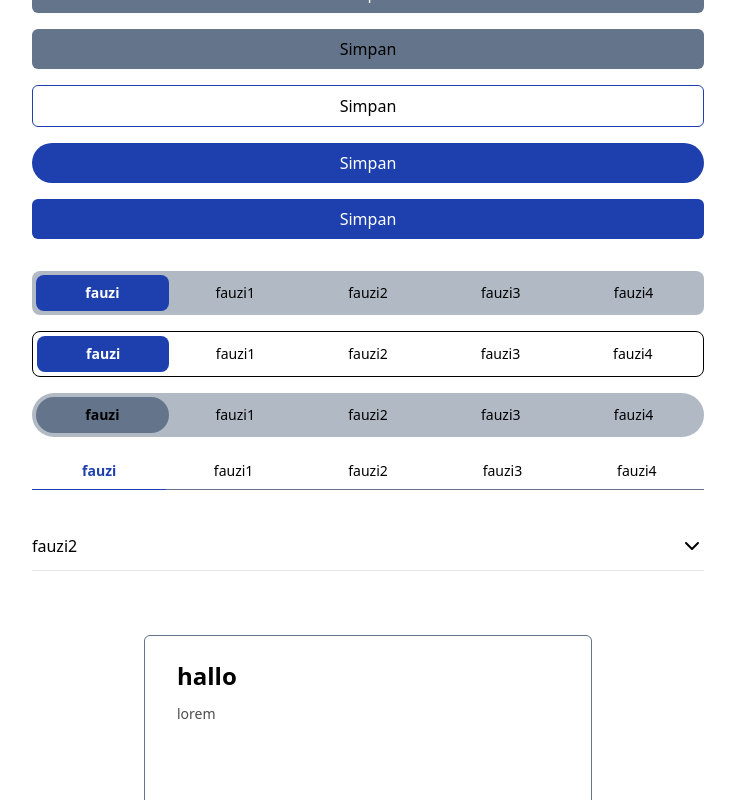
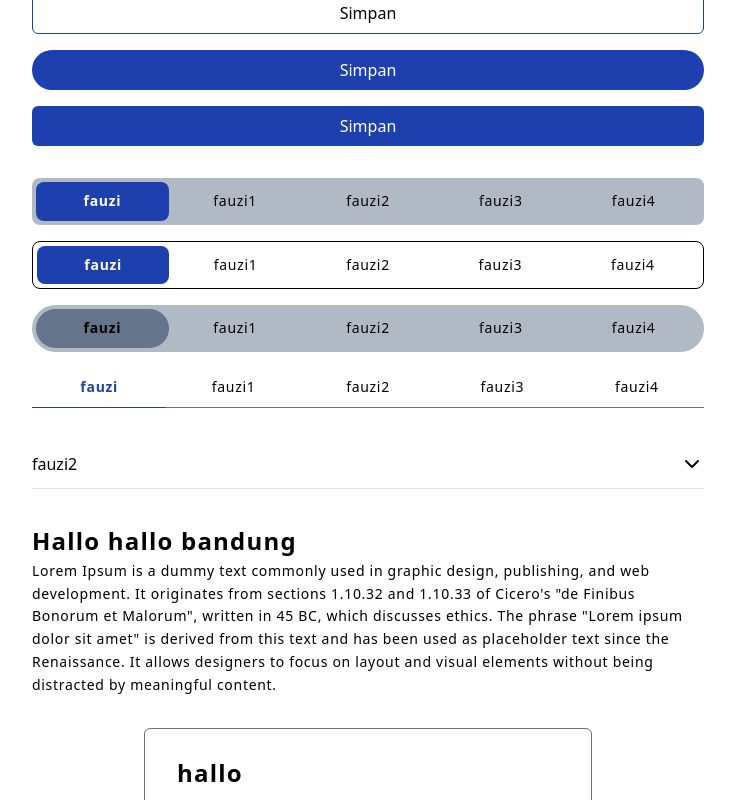
Before and after one commit to FauziSeptians/zsanss-ui, a React (Vite) app: page / in a window 1280 px wide. Shown: the top 800 px of the page, without its empty margins (272-1007 px from the left). Built offline with nearby package versions, Linux system fonts and the light colour scheme.

Commit message:
fix : typography (#5)
* feat: tab menu

* feat: tab menu

* fix: typography

---------

Co-authored-by: muhammad.putra.ext <muhammad.putra.ext@bcadigital.co.id>

```diff
--- a/lib/components/Typography/Text.tsx
+++ b/lib/components/Typography/Text.tsx
@@ -1,7 +1,7 @@
 import React from "react";
 import { TextTypes } from "@/types/main";
 import classNames from "@/utils/classNames";
-import {STATUS, getTypeClass} from "@/constants/typograpgy"
+import { STATUS, getTypeClass } from "@/constants/typograpgy";
 
 interface ExtendedTextTypes extends TextTypes {
   highlightText?: string;
@@ -36,7 +36,10 @@ export default function Text(props: ExtendedTextTypes) {
     restProps?.italic && STATUS.ITALIC,
     restProps?.underline && STATUS.UNDERLINE,
     getTypeClass(restProps?.type),
-      "text-sm",
+    "text-sm ",
+    "tracking-wider",
+    "leading-relaxed",
+    "antialiased",
     restProps?.className
   );
 
--- a/lib/components/Typography/Title.tsx
+++ b/lib/components/Typography/Title.tsx
@@ -1,6 +1,6 @@
 import { TextTypes } from "@/types/main";
 import classNames from "@/utils/classNames";
-import {STATUS, getTypeClass} from "@/constants/typograpgy"
+import { STATUS, getTypeClass } from "@/constants/typograpgy";
 
 enum SIZE_CLASSES {
   SMALL = "small",
@@ -26,6 +26,9 @@ export default function Title(
     getTypeClass(props?.type),
     getSize[size],
     "!font-semibold",
+    "tracking-wider",
+    "leading-relaxed",
+    "antialiased",
     props?.className
   );
 
--- a/src/App.tsx
+++ b/src/App.tsx
@@ -82,7 +82,19 @@ function App() {
             ></Input.Dropdown>
           </Input>
         </div>
-        <Typography.Text>{val?.key}</Typography.Text>
+        <div>
+          <Typography.Title>Hallo hallo bandung</Typography.Title>
+          <Typography.Text>{val?.key}</Typography.Text>
+          <Typography.Text>
+            Lorem Ipsum is a dummy text commonly used in graphic design,
+            publishing, and web development. It originates from sections 1.10.32
+            and 1.10.33 of Cicero's "de Finibus Bonorum et Malorum", written in
+            45 BC, which discusses ethics. The phrase "Lorem ipsum dolor sit
+            amet" is derived from this text and has been used as placeholder
+            text since the Renaissance. It allows designers to focus on layout
+            and visual elements without being distracted by meaningful content.
+          </Typography.Text>
+        </div>
         <div className="flex justify-center">
           <Card>
             <Card.Description
```
Lines whose indentation alone changed are shown as unchanged.
